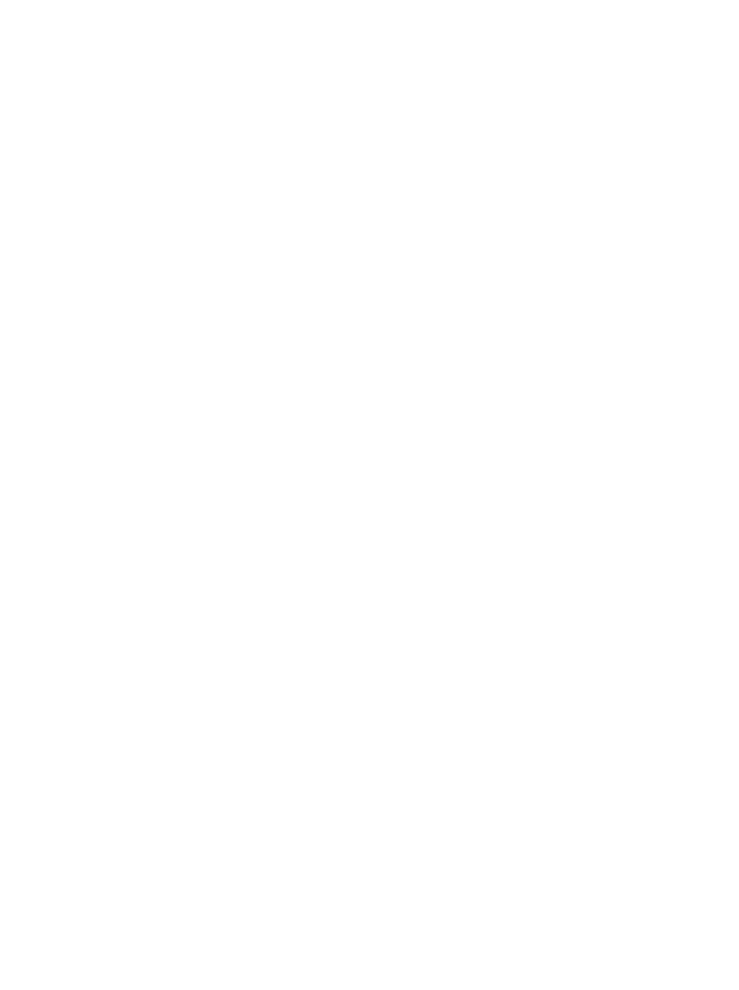
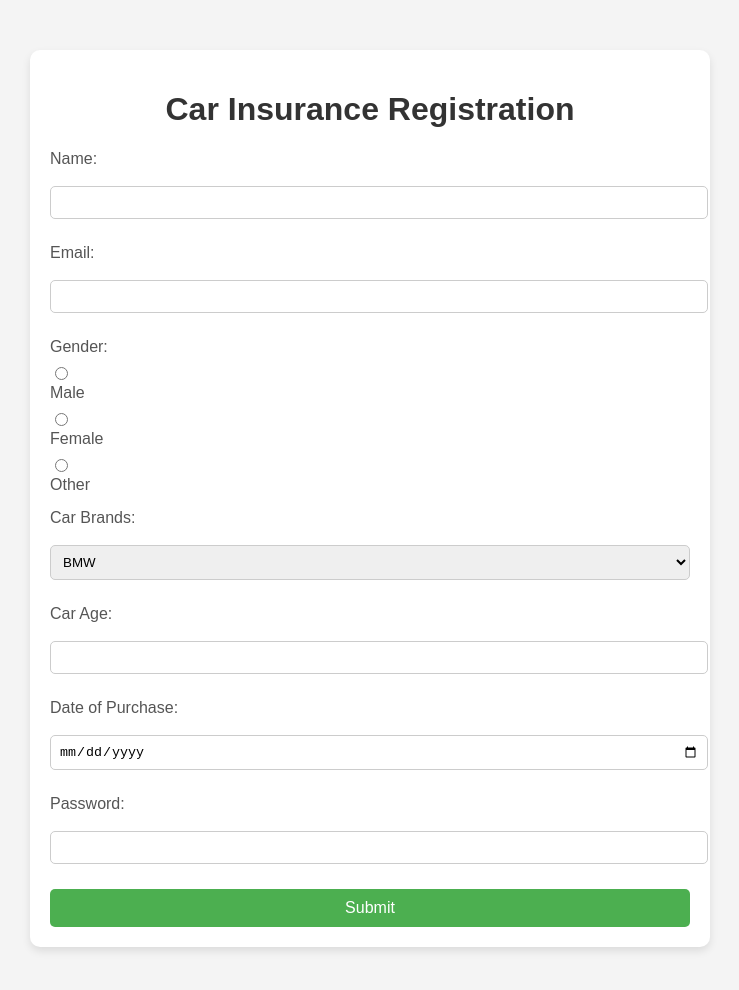
Before and after one commit to acciojob/car-insurance-form-Shazadkhan1999, a website: page main.html in a window 1280 px wide. Shown: the whole page, without its empty margins (270-1009 px from the left). Before the commit the page ends 800 px from the top, so only its background shows below. Drawn offline with Linux system fonts and the light colour scheme.

Commit message:
created a submission

```diff
--- a/main.html
+++ b/main.html
@@ -1,16 +1,74 @@
 <!DOCTYPE html>
 
-<html>
 
+
+<html lang="en">
 <head>
-	<link rel="stylesheet" href="styles.css">
+    <meta charset="UTF-8">
+    <meta name="viewport" content="width=device-width, initial-scale=1.0">
+    <title>Car Insurance Registration</title>
+    <link rel="stylesheet" href="styles.css">
 </head>
+<body>
+    <div class="container">
+        <h1>Car Insurance Registration</h1>
+        <form id="carInsuranceForm" method="POST">
 
-<body>
-	<!-- the entire body must be written by student -->
-    <script type="text/javascript" src="./script.js">
-</script>
+            <div class="form-group">
+                <label for="name">Name:</label>
+                <input type="text" id="name" name="name" required>
+            </div>
 
+
+            <div class="form-group">
+                <label for="email">Email:</label>
+                <input type="email" id="email" name="email" required>
+            </div>
+
+
+            <div class="form-group">
+                <label>Gender:</label>
+                <input type="radio" id="male" name="gender" value="male" required>
+                <label for="male">Male</label>
+                <input type="radio" id="female" name="gender" value="female" required>
+                <label for="female">Female</label>
+                <input type="radio" id="other" name="gender" value="other" required>
+                <label for="other">Other</label>
+            </div>
+
+
+            <div class="form-group">
+                <label for="cars">Car Brands:</label>
+                <select id="cars" name="cars">
+                    <option value="BMW">BMW</option>
+                    <option value="Audi">Audi</option>
+                    <option value="Mercedes">Mercedes</option>
+                </select>
+            </div>
+
+
+            <div class="form-group">
+                <label for="carage">Car Age:</label>
+                <input type="number" id="carage" name="carage" required>
+            </div>
+
+
+            <div class="form-group">
+                <label for="dop">Date of Purchase:</label>
+                <input type="date" id="dop" name="dop" required>
+            </div>
+
+
+            <div class="form-group">
+                <label for="password">Password:</label>
+                <input type="password" id="password" name="password" required>
+            </div>
+
+
+            <button type="submit">Submit</button>
+        </form>
+    </div>
+
+    <script src="script.js"></script>
 </body>
-
 </html>
--- a/script.js
+++ b/script.js
@@ -1 +1,18 @@
-//your code here
+
+
+document.getElementById('carInsuranceForm').addEventListener('submit', function(event) {
+    event.preventDefault();
+
+
+    const name = document.getElementById('name').value;
+    const email = document.getElementById('email').value;
+    const carage = document.getElementById('carage').value;
+    const dop = document.getElementById('dop').value;
+    const password = document.getElementById('password').value;
+
+    if (name && email && carage && dop && password) {
+        alert('Form submitted successfully!');
+    } else {
+        alert('Please fill out all required fields!');
+    }
+});
--- a/styles.css
+++ b/styles.css
@@ -1,2 +1,61 @@
 
-/* Your CSS Code here. */
+/* Global Styles */
+body {
+    font-family: Arial, sans-serif;
+    background-color: #f4f4f4;
+    margin: 0;
+    padding: 0;
+}
+
+.container {
+    width: 50%;
+    margin: 50px auto;
+    background-color: #fff;
+    padding: 20px;
+    border-radius: 10px;
+    box-shadow: 0 4px 8px rgba(0, 0, 0, 0.1);
+}
+
+h1 {
+    text-align: center;
+    color: #333;
+}
+
+
+label {
+    font-size: 16px;
+    margin-bottom: 8px;
+    display: block;
+    color: #555;
+}
+
+input[type="text"], input[type="email"], input[type="number"], input[type="password"], input[type="date"], select {
+    width: 100%;
+    padding: 8px;
+    margin: 10px 0;
+    border: 1px solid #ccc;
+    border-radius: 5px;
+}
+
+input[type="radio"] {
+    margin-right: 10px;
+}
+
+button[type="submit"] {
+    background-color: #4CAF50;
+    color: white;
+    padding: 10px 20px;
+    border: none;
+    border-radius: 5px;
+    width: 100%;
+    font-size: 16px;
+    cursor: pointer;
+}
+
+button[type="submit"]:hover {
+    background-color: #45a049;
+}
+
+.form-group {
+    margin-bottom: 15px;
+}
```
